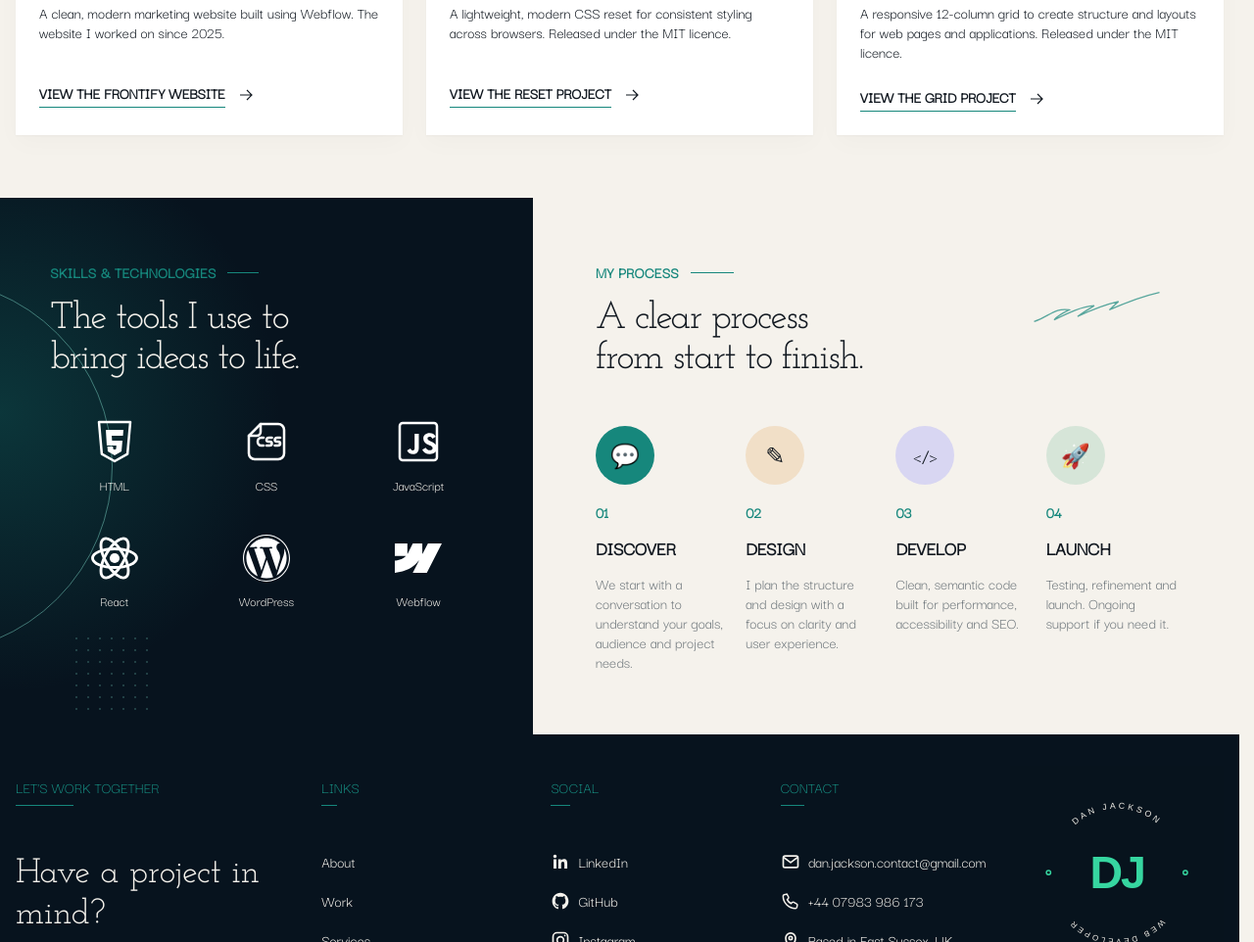
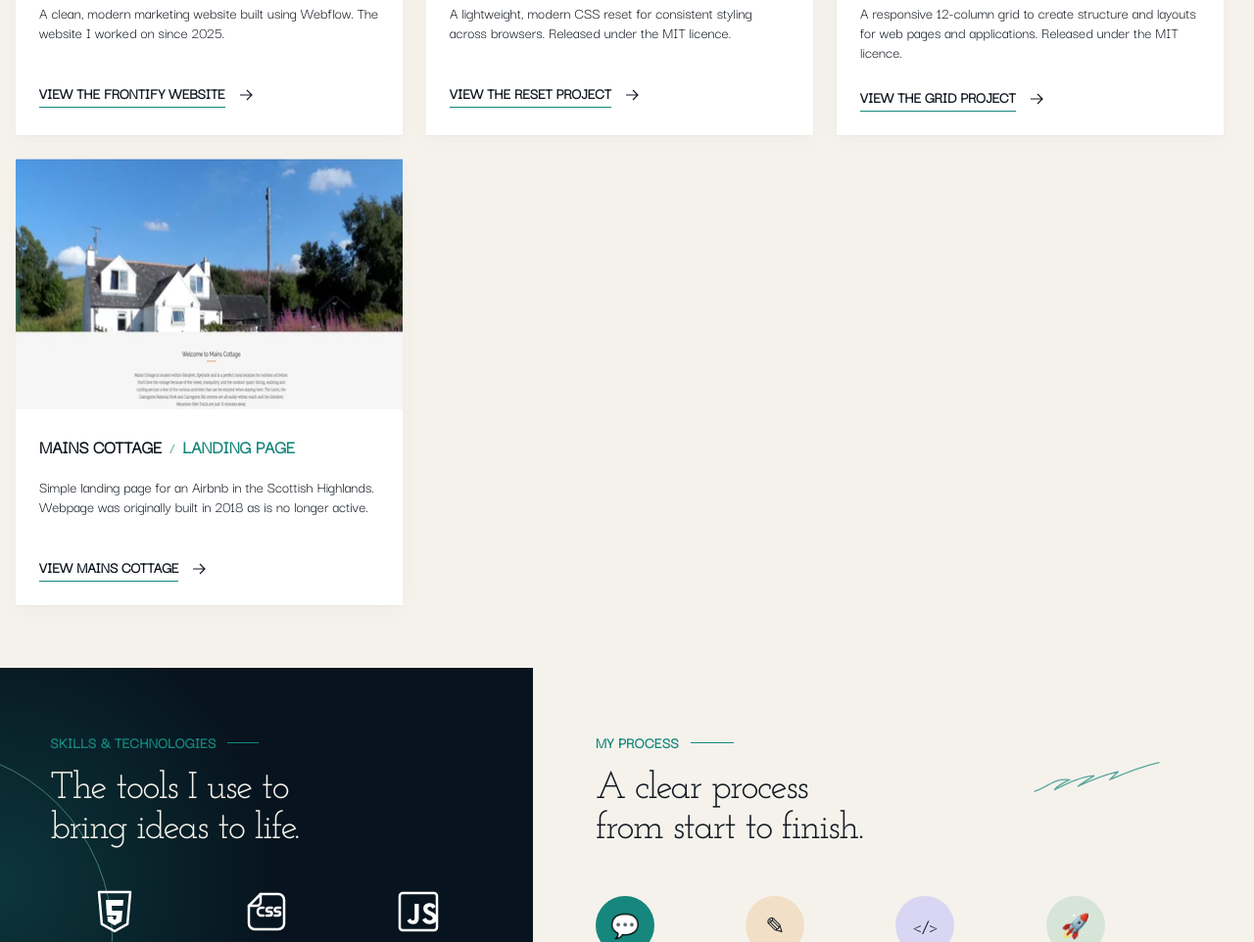
Before and after one commit to hackdanismo/dan-jackson-website, a website: page index.html in a window 1280 px wide. Shown: the part 1991-2953 px from the top of the page at 98% size. Drawn offline with Linux system fonts and the light colour scheme.

Commit message:
feat: add the mains cottage project to the featured work section of the website

```diff
--- a/index.html
+++ b/index.html
@@ -733,6 +733,52 @@
                             </div>
                         </article>
 
+                        <!-- Project 04 -->
+                        <article class="project-card">
+                            <a href="https://hackdanismo.github.io/mains-cottage/" target="_blank" rel="noopener noreferrer" class="project-card__image-link">
+                                <div class="project-card__image project-card__image--peach">
+                                    <img
+                                        src="images/mains-cottage.webp"
+                                        alt="Open laptop with website code being displayed."
+                                        loading="lazy"
+                                        decoding="async"
+                                        width="397"
+                                        height="287"
+                                    >
+                                </div>
+                            </a>
+
+                            <div class="project-card__content">
+                                <div class="project-card__meta">
+                                    <h3>Mains Cottage</h3>
+                                    <span>/</span>
+                                    <p>Landing Page</p>
+                                </div>
+
+                                <p class="project-card__description">
+                                    Simple landing page for an Airbnb in the Scottish Highlands. Webpage was originally built in 2018 as is no longer active.
+                                </p>
+
+                                <a href="https://hackdanismo.github.io/mains-cottage/" target="_blank" rel="noopener noreferrer"  class="project-card__link">
+                                    <span>View Mains Cottage</span>
+
+                                    <svg
+                                        width="18"
+                                        height="18"
+                                        viewBox="0 0 18 18"
+                                        fill="none"
+                                        aria-hidden="true"
+                                    >
+                                        <path
+                                            d="M3 9H15M10 4L15 9L10 14"
+                                            stroke="currentColor"
+                                            stroke-width="1.2"
+                                        />
+                                    </svg>
+                                </a>
+                            </div>
+                        </article>
+
                     </div>
                 </div>
             </section>
```
Also changed, not shown: images/mains-cottage.webp (added).
